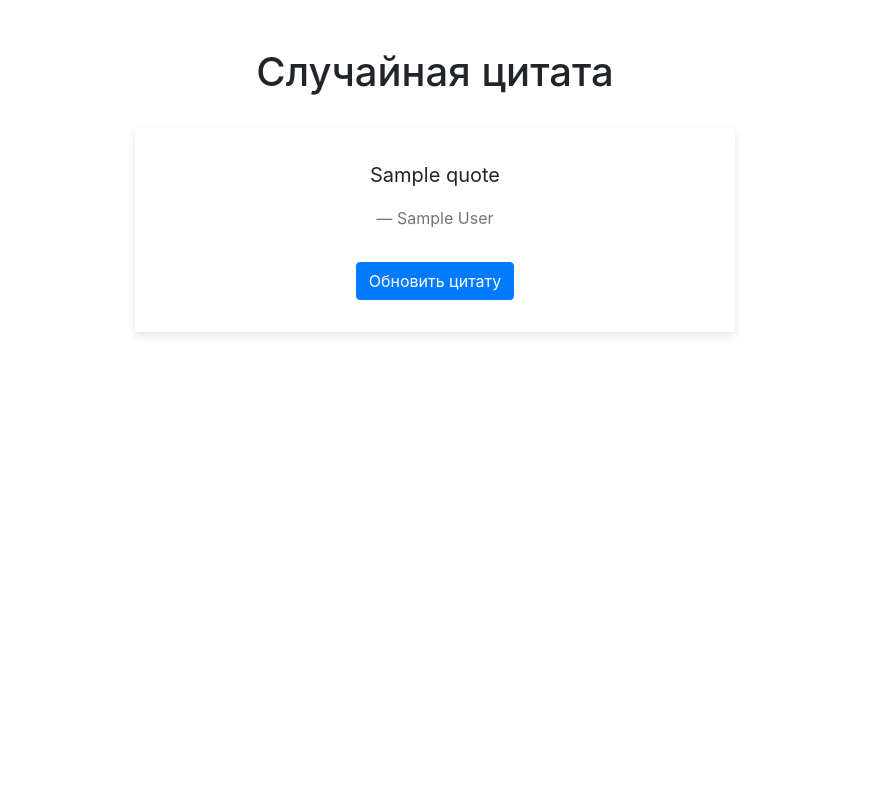
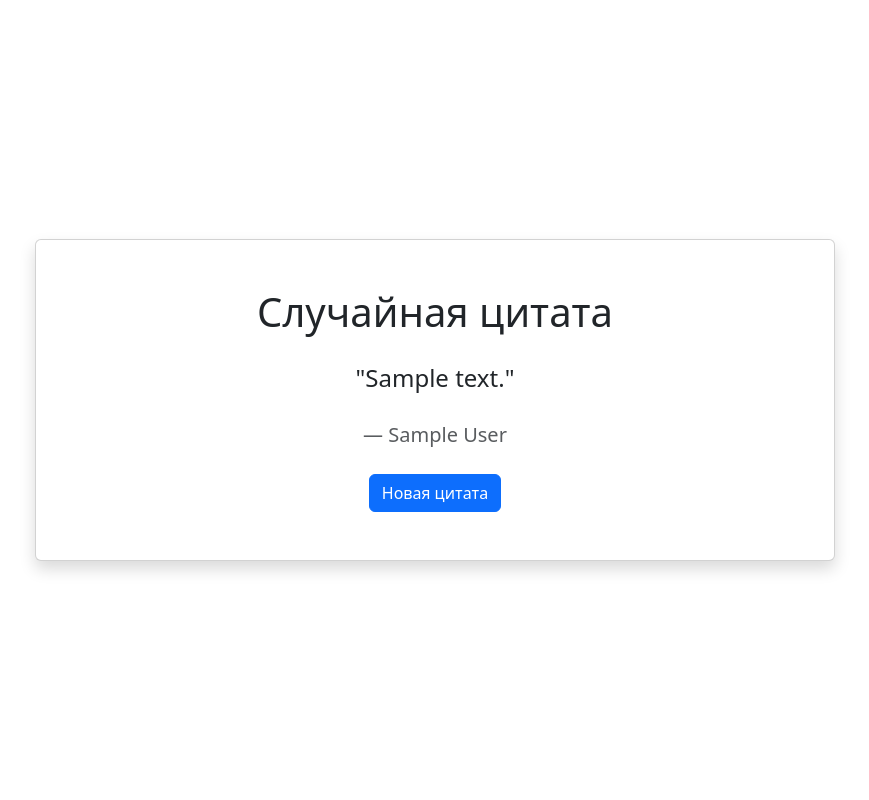
Before and after one commit to Igor1803/Webpy, a Flask app: template VD08/templates/index.html in a window 1280 px wide. Shown: the whole page, without its empty margins (205-1074 px from the left). Run offline with Flask 3, Linux system fonts and the light colour scheme; the template is opened without the code that fills it: most values are stand-ins (such as "Sample title", 1, 10 or a date in 2020); some libraries are stand-ins or nearby versions.

Commit message:
add VD08

```diff
--- a/VD08/app.py
+++ b/VD08/app.py
@@ -3,18 +3,26 @@ import requests
 
 app = Flask(__name__)
 
+
 @app.route('/')
-def get_quote():
-    # Отправляем запрос к API
-    response = requests.get('https://api.quotable.io/random')
-    if response.status_code == 200:
-        data = response.json()
-        quote = data.get('content', 'Цитата не найдена')
-        author = data.get('author', 'Автор неизвестен')
-    else:
-        quote = "Ошибка при получении цитаты"
-        author = "Попробуйте позже"
-    return render_template('index.html', quote=quote, author=author)
+def index():
+    try:
+        # Получаем случайную цитату из ZenQuotes API
+        response = requests.get('https://zenquotes.io/api/random')
+        quote_data = response.json()[0]  # API возвращает массив с одним элементом
+
+        quote = {
+            'text': quote_data['q'],
+            'author': quote_data['a']
+        }
+    except Exception as e:
+        quote = {
+            'text': f'Ошибка: {str(e)}',
+            'author': 'Система'
+        }
+
+    return render_template('index.html', quote=quote)
+
 
 if __name__ == '__main__':
     app.run(debug=True)
--- a/VD08/templates/index.html
+++ b/VD08/templates/index.html
@@ -1,31 +1,40 @@
 <!DOCTYPE html>
-<html lang="en">
+<html lang="ru">
 <head>
     <meta charset="UTF-8">
-    <meta name="viewport" content="width=device-width, initial-scale=1.0">
+    <meta name="viewport" content="width=device-width, initial-scale=1">
     <title>Случайные цитаты</title>
-    <!-- Bootstrap для стилизации -->
-    <link href="https://stackpath.bootstrapcdn.com/bootstrap/4.5.2/css/bootstrap.min.css" rel="stylesheet">
+    <link href="https://cdn.jsdelivr.net/npm/bootstrap@5.3.0/dist/css/bootstrap.min.css" rel="stylesheet">
     <style>
+        .quote-container {
+            min-height: 100vh;
+            display: flex;
+            align-items: center;
+            justify-content: center;
+            padding: 20px;
+        }
         .quote-card {
-            max-width: 600px;
-            margin: 2rem auto;
-            padding: 2rem;
-            box-shadow: 0 4px 8px rgba(0,0,0,0.1);
+            max-width: 800px;
+            width: 100%;
         }
     </style>
 </head>
 <body>
-    <div class="container text-center mt-5">
-        <h1 class="mb-4">Случайная цитата</h1>
-        <div class="quote-card">
-            <blockquote class="blockquote">
-                <p class="mb-0">{{ quote }}</p>
-                <footer class="blockquote-footer mt-3">{{ author }}</footer>
-            </blockquote>
-            <button onclick="window.location.reload()" class="btn btn-primary mt-3">
-                Обновить цитату
-            </button>
+    <div class="container quote-container">
+        <div class="card quote-card shadow">
+            <div class="card-body text-center p-5">
+                <h1 class="mb-4">Случайная цитата</h1>
+
+                <div class="quote-text fs-4 mb-4">
+                    "{{ quote.text }}"
+                </div>
+
+                <div class="quote-author text-muted fs-5">
+                    — {{ quote.author }}
+                </div>
+
+                <a href="/" class="btn btn-primary mt-4">Новая цитата</a>
+            </div>
         </div>
     </div>
 </body>
```
